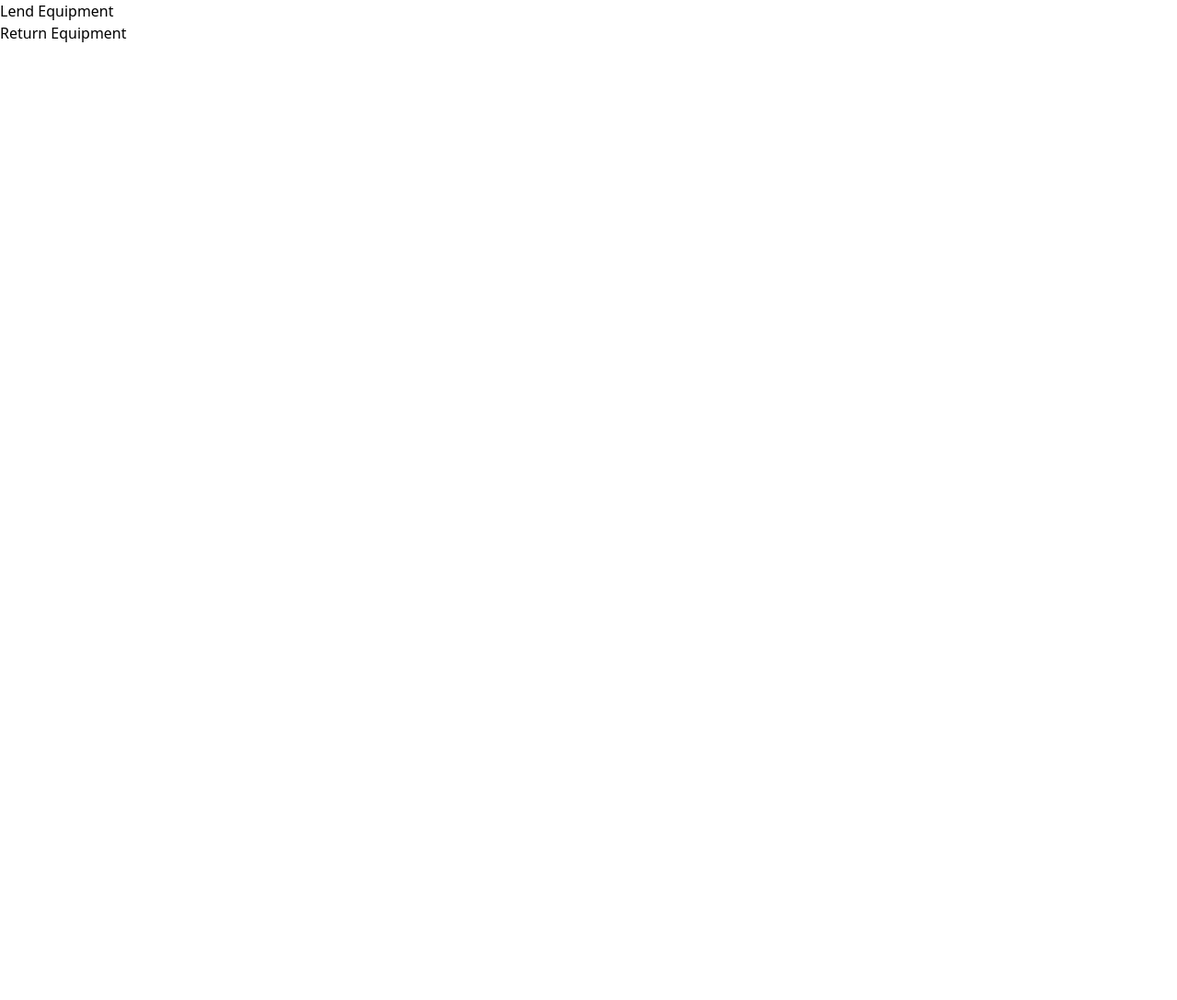
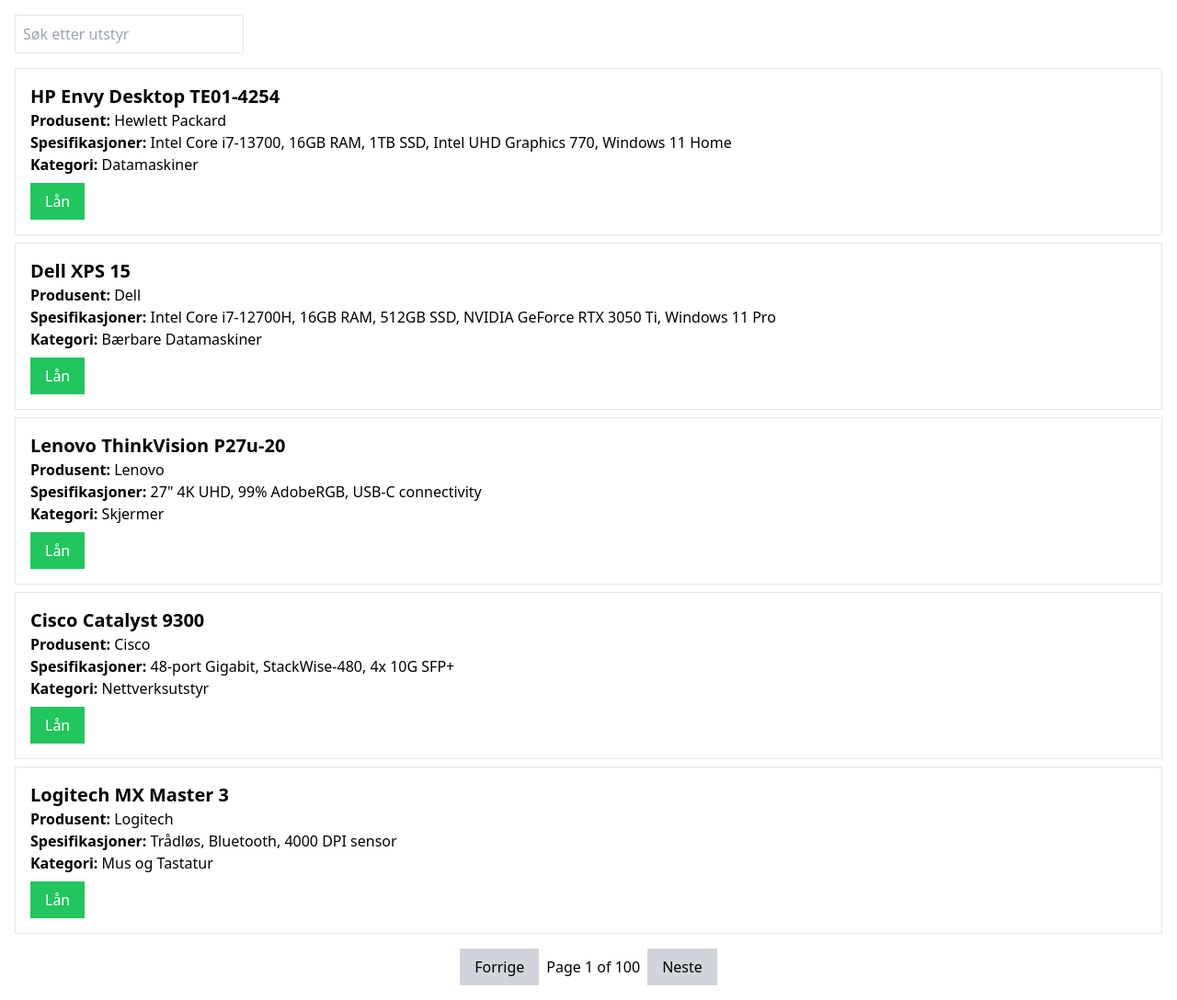
Before and after one commit to Konge5678/Eksamen-2024, a React (Vite) app in the folder Eksamen-2024/: page / in a window 1280 px wide. Shown: the whole page at 92% size. Before the commit the page ends 800 px from the top, so only its background shows below. Built offline with nearby package versions, Linux system fonts and the light colour scheme.

Commit message:
Lagt til søkefunksjon der bruker kan søke etter Produsent, spesifikasjoner og kategori. har oggså lagt till en lån og lever tilbakeknapp, men de er ikke fungerende

```diff
--- a/Eksamen-2024/src/App.jsx
+++ b/Eksamen-2024/src/App.jsx
@@ -1,23 +1,81 @@
 import React, { useEffect, useState } from 'react';
 import EquipmentList from './components/EquipmentList.jsx';
-import LendEquipment from './components/LendEquipment.jsx';
-import ReturnEquipment from './components/ReturnEquipment.jsx';
 
 function App() {
   const [equipment, setEquipment] = useState([]);
+  const [searchTerm, setSearchTerm] = useState('');
+  const [lentEquipment, setLentEquipment] = useState([]);
+  const itemsPerPage = 5;
+  const [currentPage, setCurrentPage] = useState(1);
 
   useEffect(() => {
-  // Fetch the equipment data from the JSON file
-  fetch('/inventory_data_with_categories.json')
-    .then(response => response.json())
-    .then(data => setEquipment(data));
-}, []);
+    // Fetch the equipment data from the JSON file
+    fetch('/inventory_data_with_categories.json')
+      .then(response => response.json())
+      .then(data => setEquipment(data));
+  }, []);
+
+  const handleLend = (item) => {
+    setLentEquipment([...lentEquipment, item]);
+  };
+
+  const handleReturn = (item) => {
+    setLentEquipment(lentEquipment.filter(e => e !== item));
+  };
+
+  const filteredEquipment = equipment.filter(item => {
+    const searchTermLower = searchTerm.toLowerCase();
+    const searchInSpecs = item['Spesifikasjoner']
+      ? item['Spesifikasjoner'].toLowerCase().includes(searchTermLower)
+      : false;
+
+    return (
+      (item['Produsent'] && item['Produsent'].toLowerCase().includes(searchTermLower)) ||
+      (item['Beskrivelse'] && item['Beskrivelse'].toLowerCase().includes(searchTermLower)) ||
+      (item['Kategori'] && item['Kategori'].toLowerCase().includes(searchTermLower)) ||
+      searchInSpecs
+    );
+  });
+
+  const indexOfLastItem = currentPage * itemsPerPage;
+  const indexOfFirstItem = indexOfLastItem - itemsPerPage;
+  const currentItems = filteredEquipment.slice(indexOfFirstItem, indexOfLastItem);
+
+  const totalPages = Math.ceil(filteredEquipment.length / itemsPerPage);
 
   return (
-    <div>
-      <EquipmentList equipment={equipment} />
-      <LendEquipment />
-      <ReturnEquipment />
+    <div className="container mx-auto p-4">
+      <input
+        type="text"
+        placeholder="Søk etter utstyr"
+        value={searchTerm}
+        onChange={(e) => setSearchTerm(e.target.value)}
+        className="border p-2 mb-4"
+      />
+      <EquipmentList
+        equipment={currentItems}
+        onLend={handleLend}
+        onReturn={handleReturn}
+        lentEquipment={lentEquipment}
+      />
+
+      <div className="pagination flex justify-center items-center mt-4">
+        <button
+          onClick={() => setCurrentPage(prev => Math.max(prev - 1, 1))}
+          disabled={currentPage === 1}
+          className="bg-gray-300 text-black px-4 py-2 mx-2"
+        >
+          Forrige
+        </button>
+        <span>Page {currentPage} of {totalPages}</span>
+        <button
+          onClick={() => setCurrentPage(prev => Math.min(prev + 1, totalPages))}
+          disabled={currentPage === totalPages}
+          className="bg-gray-300 text-black px-4 py-2 mx-2"
+        >
+          Neste
+        </button>
+      </div>
     </div>
   );
 }
--- a/Eksamen-2024/src/components/EquipmentItem.jsx
+++ b/Eksamen-2024/src/components/EquipmentItem.jsx
@@ -1,10 +1,27 @@
 import React from 'react';
 
-function EquipmentItem({ item }) {
+function EquipmentItem({ item, onLend, onReturn, isLent }) {
   return (
-    <div>
-      <h2>{item.name}</h2>
-      <p>{item.description}</p>
+    <div className="border p-4 mb-2">
+      <h2 className="text-xl font-bold">{item.Beskrivelse}</h2>
+      <p><strong>Produsent:</strong> {item.Produsent}</p>
+      <p><strong>Spesifikasjoner:</strong> {item.Spesifikasjoner}</p>
+      <p><strong>Kategori:</strong> {item.Kategori}</p>
+      {isLent ? (
+        <button
+          onClick={() => onReturn(item)}
+          className="bg-red-500 text-white px-4 py-2 mt-2"
+        >
+          Returner
+        </button>
+      ) : (
+        <button
+          onClick={() => onLend(item)}
+          className="bg-green-500 text-white px-4 py-2 mt-2"
+        >
+          Lån
+        </button>
+      )}
     </div>
   );
 }
--- a/Eksamen-2024/src/components/EquipmentList.jsx
+++ b/Eksamen-2024/src/components/EquipmentList.jsx
@@ -1,12 +1,21 @@
 import React from 'react';
 import EquipmentItem from './EquipmentItem.jsx';
 
-function EquipmentList({ equipment }) {
+function EquipmentList({ equipment, onLend, onReturn, lentEquipment }) {
   return (
     <div>
-      {equipment.map((item, index) =>
-        <EquipmentItem key={index} item={item} />
-      )}
+      {equipment.map((item, index) => {
+        const isLent = lentEquipment.includes(item);
+        return (
+          <EquipmentItem
+            key={index}
+            item={item}
+            onLend={onLend}
+            onReturn={onReturn}
+            isLent={isLent}
+          />
+        );
+      })}
     </div>
   );
 }
--- a/Eksamen-2024/src/components/LendEquipment.jsx
+++ b/Eksamen-2024/src/components/LendEquipment.jsx
@@ -1,8 +1,17 @@
 import React from 'react';
 
-function LendEquipment() {
-  // TODO: Implement the lending functionality
-  return <div>Lend Equipment</div>;
+function LendEquipment({ equipment, onLend }) {
+  return (
+    <div>
+      <h2>Lend Equipment</h2>
+      {equipment.map((item, index) => (
+        <div key={index}>
+          <span>{item['Beskrivelse']}</span>
+          <button onClick={() => onLend(item)}>Lend</button>
+        </div>
+      ))}
+    </div>
+  );
 }
 
 export default LendEquipment;
--- a/Eksamen-2024/src/components/ReturnEquipment.jsx
+++ b/Eksamen-2024/src/components/ReturnEquipment.jsx
@@ -1,8 +1,17 @@
 import React from 'react';
 
-function ReturnEquipment() {
-
-  return <div>Return Equipment</div>;
+function ReturnEquipment({ lentEquipment, onReturn }) {
+  return (
+    <div>
+      <h2>Return Equipment</h2>
+      {lentEquipment.map((item, index) => (
+        <div key={index}>
+          <span>{item['Beskrivelse']}</span>
+          <button onClick={() => onReturn(item)}>Return</button>
+        </div>
+      ))}
+    </div>
+  );
 }
 
 export default ReturnEquipment;
--- a/Eksamen-2024/src/index.css
+++ b/Eksamen-2024/src/index.css
@@ -1,3 +1,12 @@
 @tailwind base;
 @tailwind components;
 @tailwind utilities;
+
+/* Add this to your index.css for better button styles */
+button {
+    transition: background-color 0.3s;
+  }
+
+  button:hover {
+    background-color: darken(currentColor, 10%);
+  }
```
